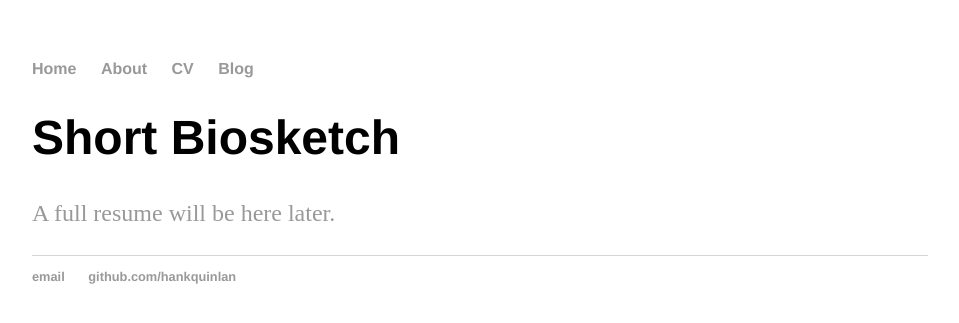
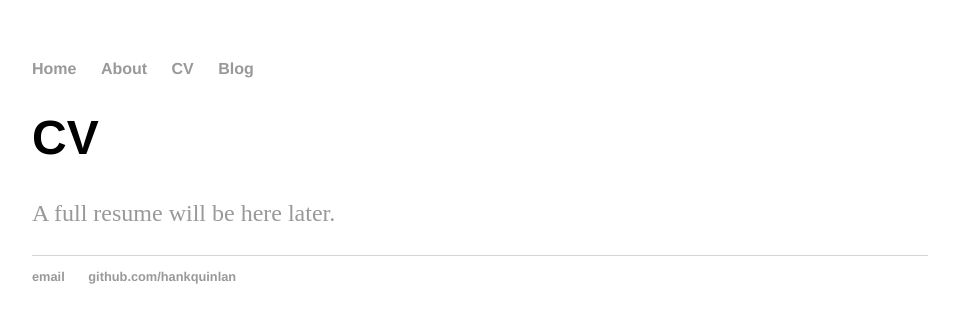
Before and after one commit to dpolefrone/dpolefrone.github.io, a Jekyll site: the page built from cv/index.html, in a window 1280 px wide. Shown: the top 323 px of the page, without its empty margins (160-1119 px from the left). Built offline with Jekyll 4.4.1, drawn with Linux system fonts in a browser that asks for light colours.

Commit message:
Update index.html

```diff
--- a/cv/index.html
+++ b/cv/index.html
@@ -3,6 +3,6 @@ layout: default
 title: CV
 ---
 <div class="blurb">
-	<h1>Short Biosketch</h1>
+	<h1>CV</h1>
 	<p><a href="/about">A full resume will be here later.</a></p>
 </div><!-- /.blurb -->
```
